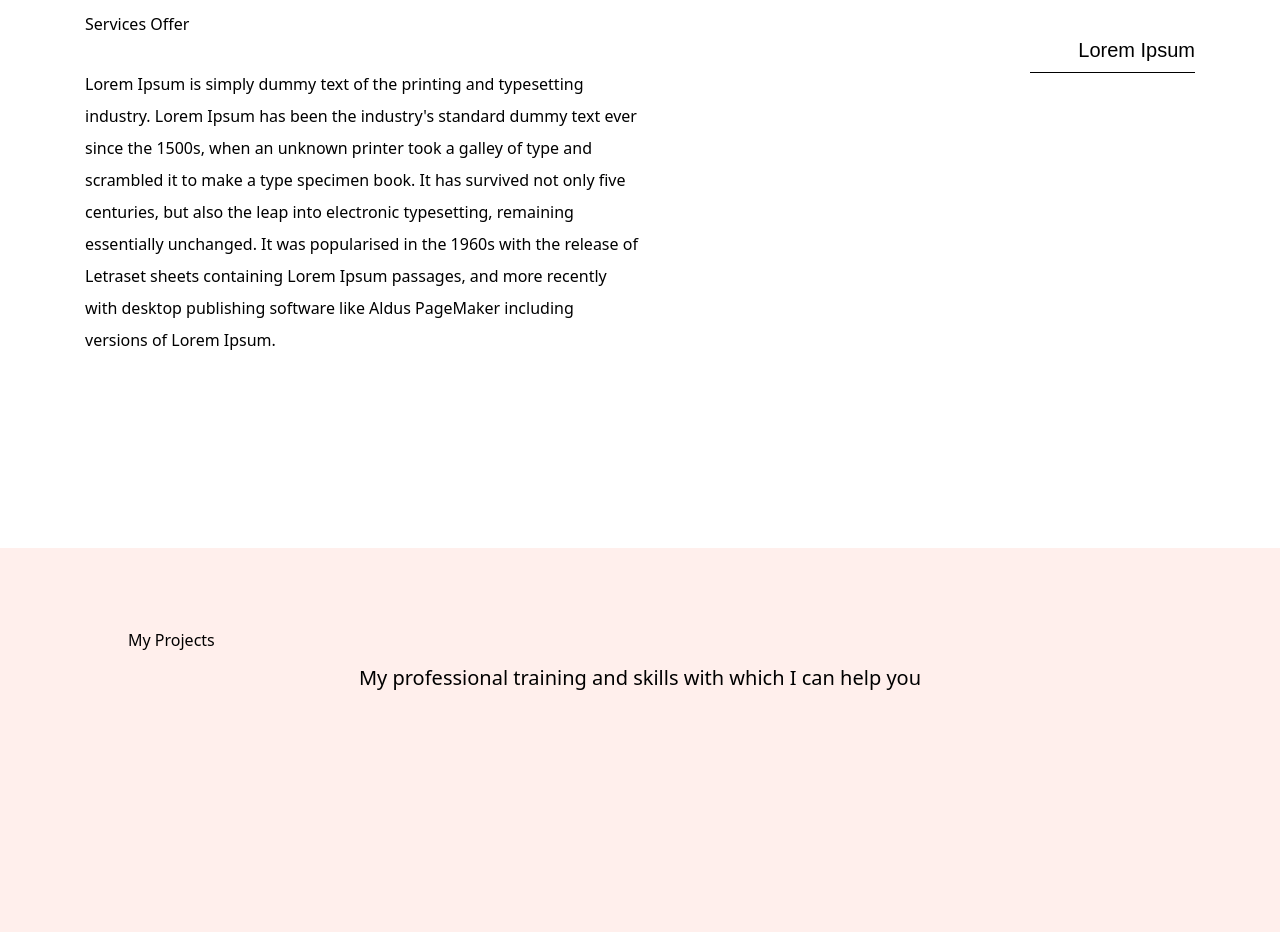
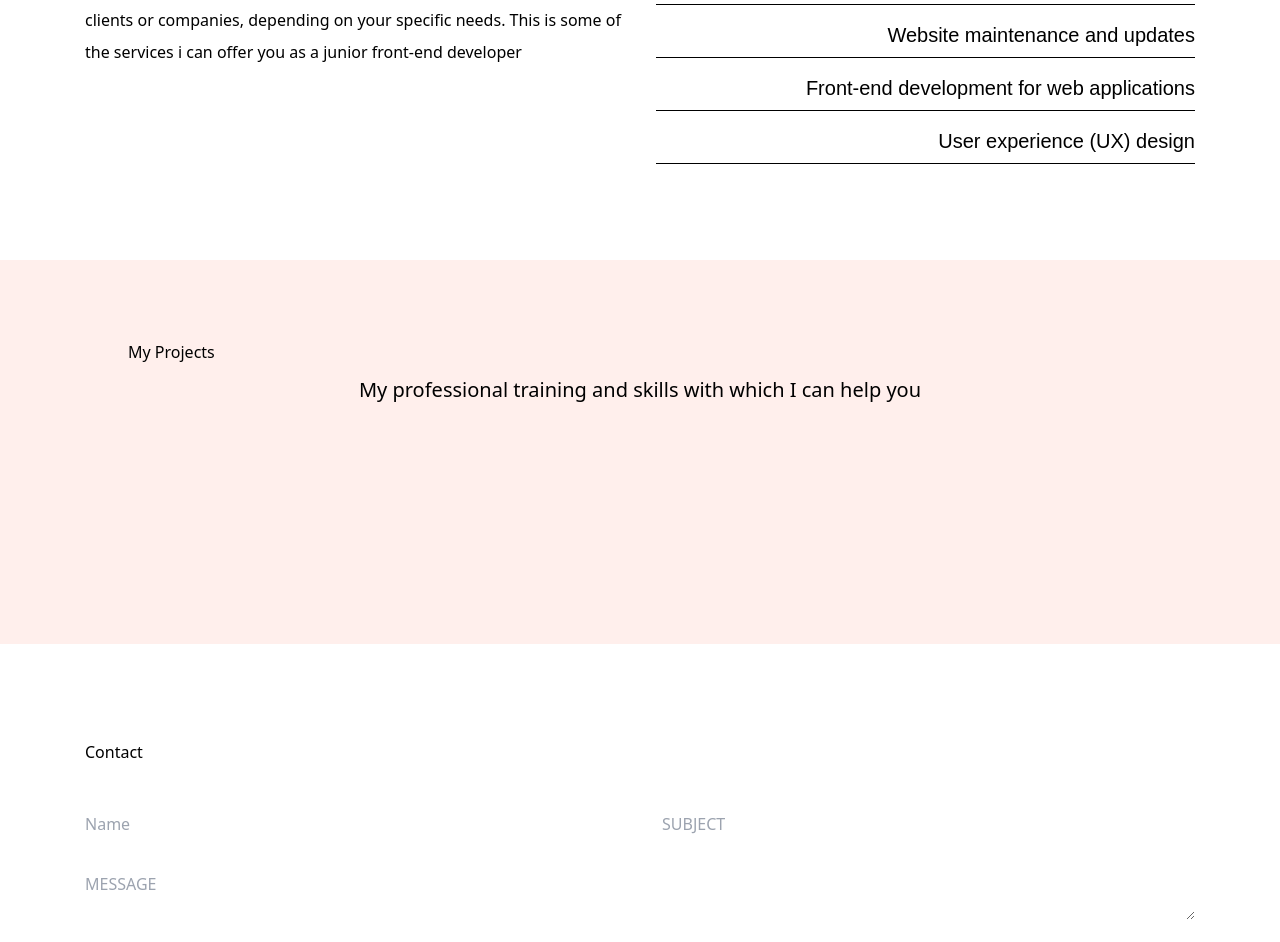
Before and after one commit to DulcePC/dulce-website, a Nuxt app: page / in a window 1280 px wide. Shown: the part 1830-2772 px from the top of the page. Built offline with nearby package versions, Linux system fonts and the light colour scheme.

Commit message:
feat: :sparkles: add services description

```diff
--- a/components/population/Contact.vue
+++ b/components/population/Contact.vue
@@ -1,5 +1,5 @@
 <template>
-  <section class="bg-white pb-48">
+  <section class="bg-white py-24">
     <div class="container">
       <h2 class="md:left-style md:m-0 mx-auto">
         Contact
--- a/components/population/Services.vue
+++ b/components/population/Services.vue
@@ -1,16 +1,25 @@
 <template>
-  <section class="bg-white lg:py-48 md:py-14 py-8">
+  <section class="bg-white lg:py-24 md:py-14 py-8">
     <div class="container">
       <h2 class="md:left-style md:m-0 mx-auto">
         Services Offer
       </h2>
-      <div class="grid md:grid-cols-2 grid-cols-1">
+      <div class="grid md:grid-cols-2 grid-cols-1 gap-8">
         <p class="leading-8 text-base md:text-left text-center mt-8">
-          Lorem Ipsum is simply dummy text of the printing and typesetting industry. Lorem Ipsum has been the industry's standard dummy text ever since the 1500s, when an unknown printer took a galley of type and scrambled it to make a type specimen book. It has survived not only five centuries, but also the leap into electronic typesetting, remaining essentially unchanged. It was popularised in the 1960s with the release of Letraset sheets containing Lorem Ipsum passages, and more recently with desktop publishing software like Aldus PageMaker including versions of Lorem Ipsum.
+          As a junior front-end developer, I can provide you a range of services to clients or companies, depending on your specific needs. This is some of the services i can offer you as a junior front-end developer
         </p>
         <ul class="md:ml-auto md:mt-0 mt-5 md:text-right text-center font-raleway md:text-xl text-base text-black">
           <li class="border-b border-black md:pl-12 pb-2 mb-4 last:mb-0">
-            Lorem Ipsum
+            Develop websites from scratch using HTML, CSS, and JavaScript.
+          </li>
+          <li class="border-b border-black md:pl-12 pb-2 mb-4 last:mb-0">
+            Website maintenance and updates
+          </li>
+          <li class="border-b border-black md:pl-12 pb-2 mb-4 last:mb-0">
+            Front-end development for web applications
+          </li>
+          <li class="border-b border-black md:pl-12 pb-2 mb-4 last:mb-0">
+            User experience (UX) design
           </li>
         </ul>
       </div>
--- a/pages/index.vue
+++ b/pages/index.vue
@@ -5,7 +5,7 @@
     <PopulationAbout></PopulationAbout>
     <PopulationServices></PopulationServices>
     <PopulationProjects></PopulationProjects>
-    <PopulationBlog></PopulationBlog>
+    <!-- <PopulationBlog></PopulationBlog> -->
     <PopulationContact></PopulationContact>
   </main>
 </template>
```
